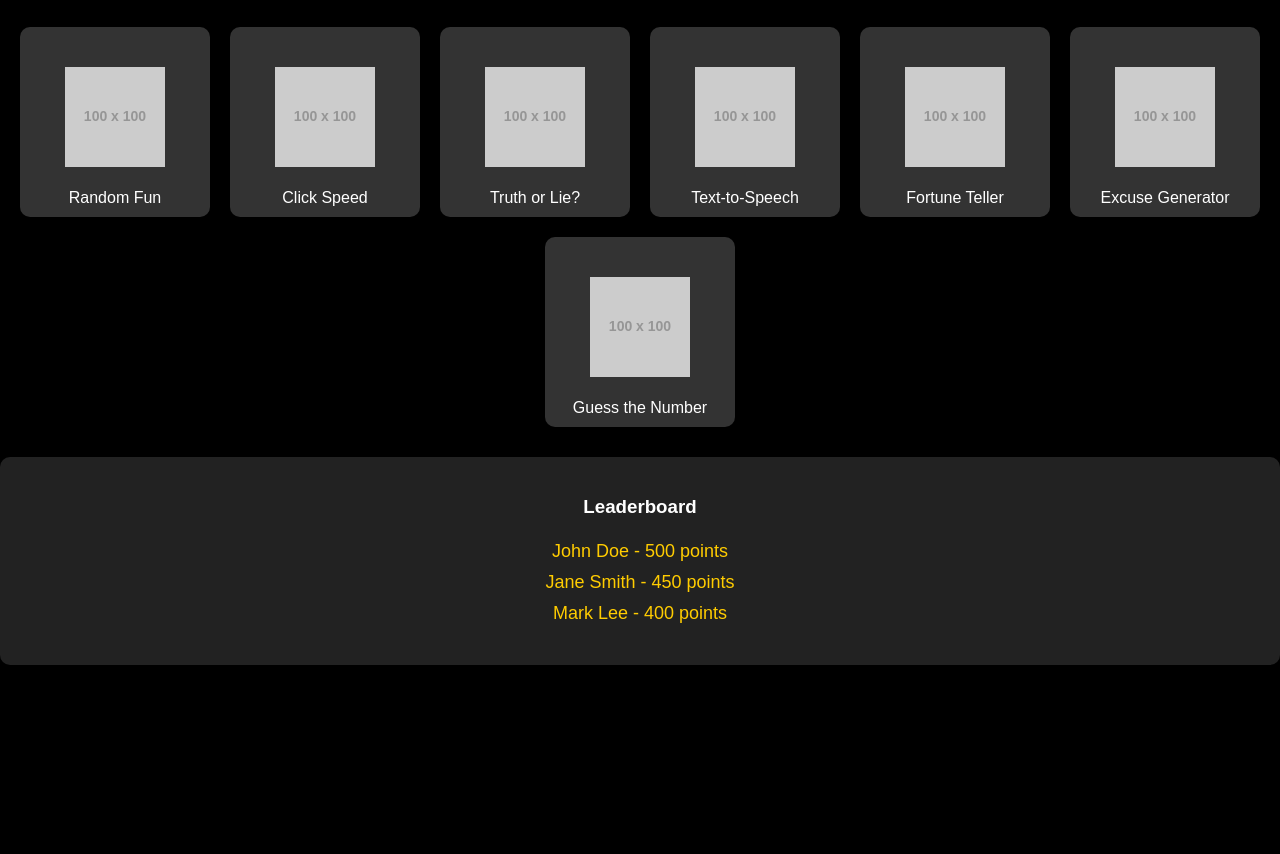
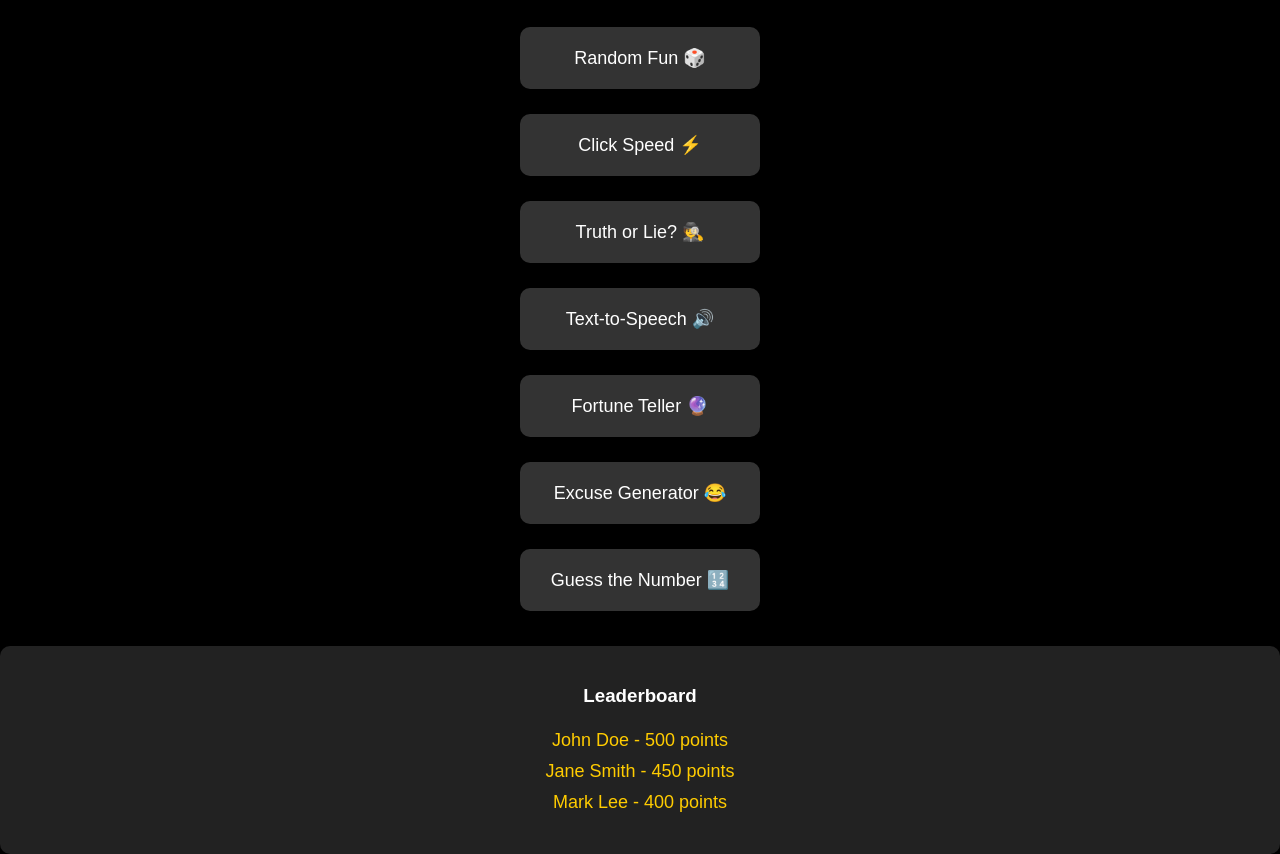
Before and after one commit to Vex2000/VexClub, a plain HTML site: page index.html in a window 1280 px wide. Shown: the part 85-939 px from the top of the page. Before the commit the page ends 800 px from the top, so only its background shows below. Drawn offline with Linux system fonts and the light colour scheme; placeholder pictures from the web are drawn by us.

Commit message:
Update index.html

```diff
--- a/index.html
+++ b/index.html
@@ -22,38 +22,25 @@
         }
         .menu {
             display: flex;
-            justify-content: center;
-            flex-wrap: wrap;
+            flex-direction: column;
+            align-items: center;
             margin-top: 20px;
         }
         .menu-item {
             margin: 10px;
             padding: 20px;
-            width: 150px;
-            height: 150px;
+            width: 200px;
             background-color: #333;
             color: white;
-            font-size: 16px;
+            font-size: 18px;
             border-radius: 10px;
-            display: flex;
-            justify-content: center;
-            align-items: center;
             cursor: pointer;
             transition: all 0.3s;
-            position: relative;
+            margin-bottom: 15px;
         }
         .menu-item:hover {
             background: #ffcc00;
             transform: scale(1.1);
-        }
-        .menu-item img {
-            max-width: 80%;
-            max-height: 80%;
-            margin-bottom: 10px;
-        }
-        .menu-item .label {
-            position: absolute;
-            bottom: 10px;
         }
         .section {
             display: none;
@@ -72,23 +59,6 @@
         }
         .light-theme h1 {
             background: #ffcc00;
-        }
-        .full-screen {
-            position: fixed;
-            top: 0;
-            left: 0;
-            width: 100vw;
-            height: 100vh;
-            background-color: rgba(0, 0, 0, 0.9);
-            z-index: 1000;
-            display: none;
-            justify-content: center;
-            align-items: center;
-            color: white;
-            font-size: 24px;
-        }
-        .full-screen.active {
-            display: flex;
         }
         .leaderboard {
             margin-top: 20px;
@@ -114,45 +84,32 @@
     <div class="menu">
         <!-- Random Fun -->
         <div class="menu-item" onclick="showSection('random-fun')">
-            <img src="https://via.placeholder.com/100?text=🎲" alt="Random Fun">
-            <div class="label">Random Fun</div>
+            Random Fun 🎲
         </div>
         <!-- Click Speed -->
         <div class="menu-item" onclick="showSection('click-speed')">
-            <img src="https://via.placeholder.com/100?text=⚡" alt="Click Speed">
-            <div class="label">Click Speed</div>
+            Click Speed ⚡
         </div>
         <!-- Truth or Lie -->
         <div class="menu-item" onclick="showSection('truth-lie')">
-            <img src="https://via.placeholder.com/100?text=🕵️" alt="Truth or Lie">
-            <div class="label">Truth or Lie?</div>
+            Truth or Lie? 🕵️
         </div>
         <!-- Text to Speech -->
         <div class="menu-item" onclick="showSection('text-to-speech')">
-            <img src="https://via.placeholder.com/100?text=🔊" alt="Text-to-Speech">
-            <div class="label">Text-to-Speech</div>
+            Text-to-Speech 🔊
         </div>
         <!-- Fortune Teller -->
         <div class="menu-item" onclick="showSection('fortune-teller')">
-            <img src="https://via.placeholder.com/100?text=🔮" alt="Fortune Teller">
-            <div class="label">Fortune Teller</div>
+            Fortune Teller 🔮
         </div>
         <!-- Excuse Generator -->
         <div class="menu-item" onclick="showSection('excuse-generator')">
-            <img src="https://via.placeholder.com/100?text=😂" alt="Excuse Generator">
-            <div class="label">Excuse Generator</div>
+            Excuse Generator 😂
         </div>
         <!-- New Game - Guess the Number -->
         <div class="menu-item" onclick="showSection('guess-the-number')">
-            <img src="https://via.placeholder.com/100?text=🔢" alt="Guess the Number">
-            <div class="label">Guess the Number</div>
+            Guess the Number 🔢
         </div>
-    </div>
-
-    <!-- Fullscreen Game View -->
-    <div id="fullScreen" class="full-screen">
-        <button onclick="closeFullScreen()">Close</button>
-        <div id="gameContent">Game goes here...</div>
     </div>
 
     <!-- Sections for the games -->
@@ -226,16 +183,6 @@
             let sections = document.querySelectorAll(".section");
             sections.forEach(section => section.classList.remove("active"));
             document.getElementById(sectionId).classList.add("active");
-        }
-
-        // Fullscreen game view
-        function openFullScreen(content) {
-            document.getElementById("gameContent").innerText = content;
-            document.getElementById("fullScreen").classList.add("active");
-        }
-
-        function closeFullScreen() {
-            document.getElementById("fullScreen").classList.remove("active");
         }
 
         // Random Fun Challenge
```
